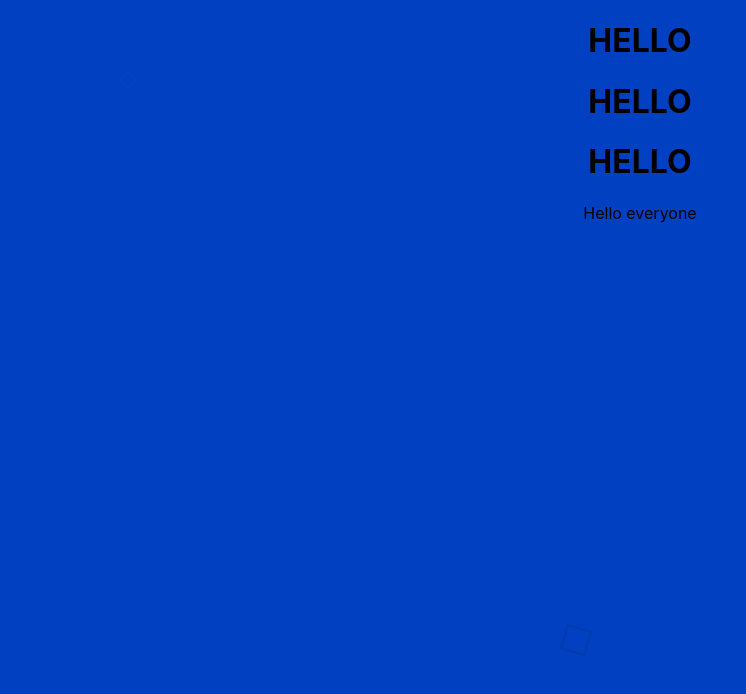
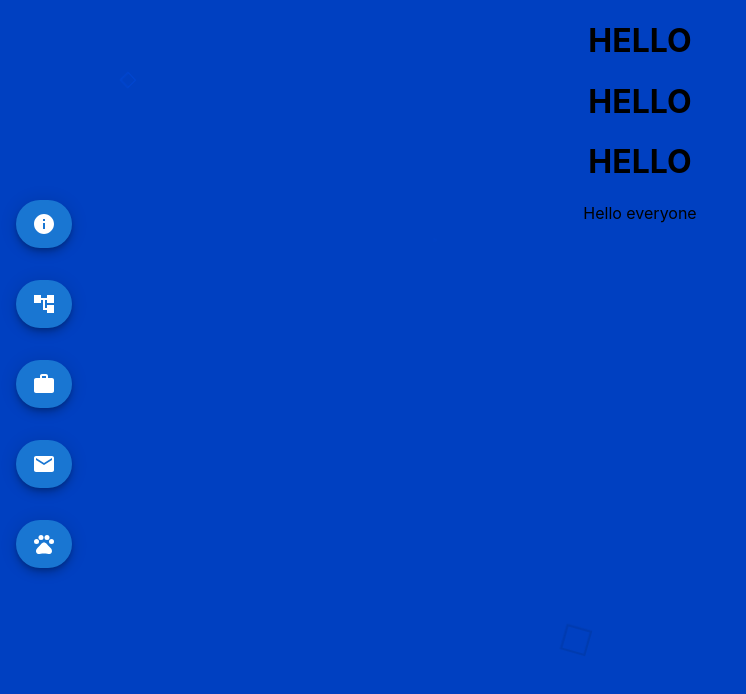
Before and after one commit to YounesLahrichi/Portfolio, a React (Create React App) app in the folder my-app/: page / in a window 1280 px wide. Shown: the top 694 px of the page, without its empty margins (0-746 px from the left). Built offline with nearby package versions, Linux system fonts and the light colour scheme.

Commit message:
got all buttons working

```diff
--- a/my-app/src/App.css
+++ b/my-app/src/App.css
@@ -1,3 +1,14 @@
+.NavBar{
+  display: flex;
+  flex-direction: row;
+  justify-content: left;
+  position: absolute;
+  top: 50%;
+  -ms-transform: translateY(-50%);
+  transform: translateY(-50%);
+  padding-left: 1rem;
+}
+
 .App {
   text-align: center;
 }
--- a/my-app/src/App.js
+++ b/my-app/src/App.js
@@ -6,7 +6,9 @@ function App() {
   return (
 
     <div className="App">
-    <NavBar/>
+      <div className = "NavBar">
+      <NavBar/>
+      </div>
       <h1>HELLO</h1>
 
         <h1>HELLO</h1><h1>HELLO</h1>
--- a/my-app/src/components/NavBar.jsx
+++ b/my-app/src/components/NavBar.jsx
@@ -1,8 +1,83 @@
+import Fab from '@mui/material/Fab';
+import InfoIcon from '@mui/icons-material/Info';
+import AccountTreeIcon from '@mui/icons-material/AccountTree';
+import PetsIcon from '@mui/icons-material/Pets';
+import EmailIcon from '@mui/icons-material/Email';
+import WorkIcon from '@mui/icons-material/Work';
+import './components.css';
+import { useState } from 'react';
+import { makeStyles } from '@material-ui/core/styles';
 
+const classes = makeStyles();
 
 function NavBar(){
+
+    const [hover, setHover] = useState(false);
+    const [hover1, setHover1] = useState(false);
+    const [hover2, setHover2] = useState(false);
+    const [hover3, setHover3] = useState(false);
+    const [hover4, setHover4] = useState(false);
+
     return(
-        console.log("HI")
+
+        <div>
+            <div className = "SpaceNavButtons">
+            <Fab color="primary"
+            aria-label="aboutMe"
+            onMouseOver={()=>setHover(true)}
+            onMouseOut={()=>setHover(false)}
+            className={classes.iconHover}
+            variant ="extended"
+            onClick={() => {console.log("i was clicked")}}>
+                {hover?("About Me"):(<InfoIcon />)}
+            </Fab>
+            </div>
+
+            <div className = "SpaceNavButtons">
+            <Fab color="primary" aria-label="projects"
+            onMouseOver={()=>setHover1(true)}
+            onMouseOut={()=>setHover1(false)}
+            className={classes.iconHover}
+            variant="extended"
+            onClick={() => {console.log("i was clicked")}}>
+                {hover1?("Projects"):(<AccountTreeIcon />)}
+            </Fab>
+            </div>
+
+            <div className = "SpaceNavButtons">
+            <Fab color="primary" aria-label="experience"
+            onMouseOver={()=>setHover2(true)}
+            onMouseOut={()=>setHover2(false)}
+            className={classes.iconHover}
+            variant="extended"
+            onClick={() => {console.log("i was clicked")}}>
+                {hover2?("Experience"):(<WorkIcon />)}
+            </Fab>
+            </div>
+
+            <div className = "SpaceNavButtons">
+            <Fab color="primary" aria-label="contactMe"
+            onMouseOver={()=>setHover3(true)}
+            onMouseOut={()=>setHover3(false)}
+            className={classes.iconHover}
+            variant="extended"
+            onClick={() => {console.log("i was clicked")}}>
+                {hover3?("Contact Me"):(<EmailIcon />)}
+            </Fab>
+            </div>
+
+            <div className = "SpaceNavButtons">
+            <Fab color="primary" aria-label="cuteCats"
+            onMouseOver={()=>setHover4(true)}
+            onMouseOut={()=>setHover4(false)}
+            className={classes.iconHover}
+            variant="extended"
+            onClick={() => {console.log("i was clicked")}}>
+                {hover4?("Cute Cats"):(<PetsIcon />)}
+            </Fab>
+            </div>
+        </div>
+
     );
 }
 
--- /dev/null
+++ b/my-app/src/components/components.css
@@ -0,0 +1,6 @@
+.SpaceNavButtons{
+    height: 80px;
+    width: 200px;
+    display: flex;
+    justify-content: left;
+}
```
Also changed, not shown: my-app/package.json (+9 -0 lines), 1 other file (tests, documents, lock files or other folders).
